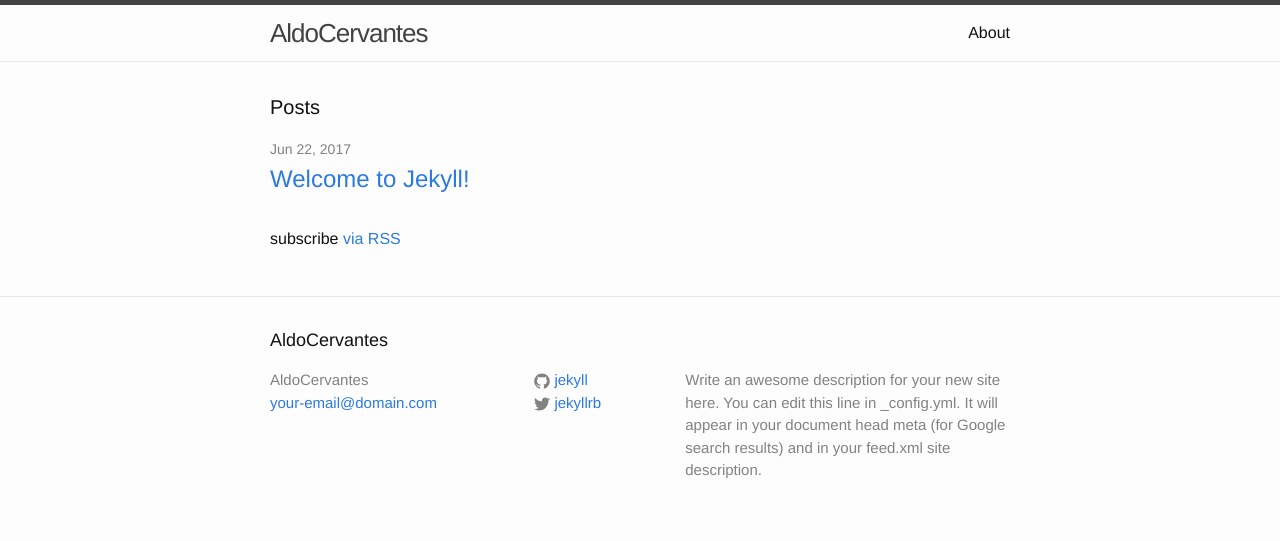
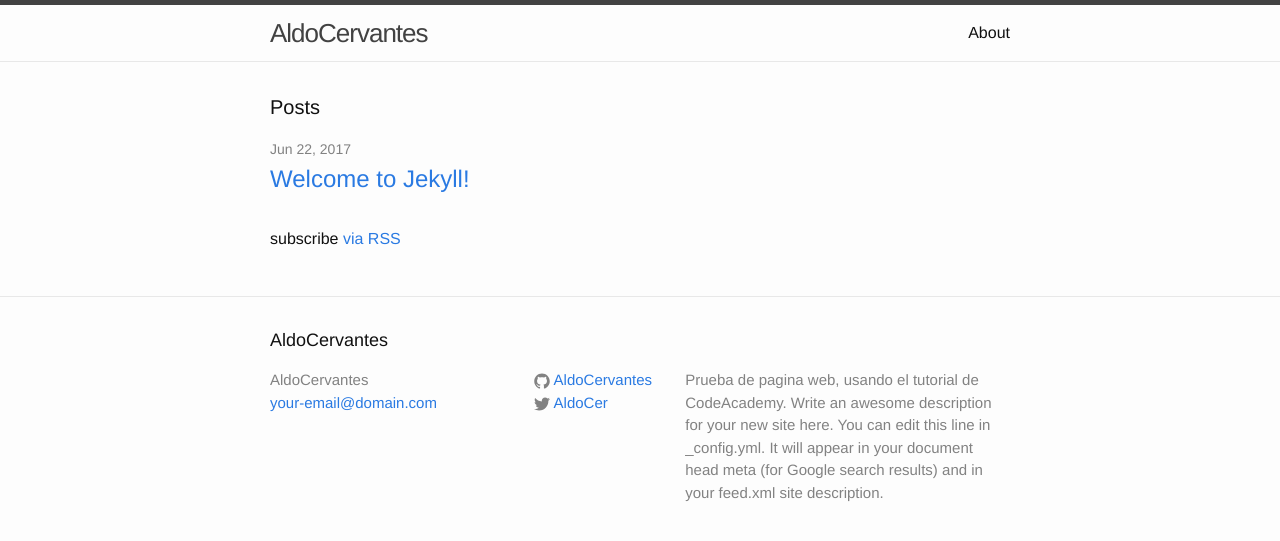
Before and after one commit to AldoCervantes/AldoCervantes.github.io, a Jekyll site: the page built from index.html, in a window 1280 px wide. Shown: the top 541 px of the page. Built offline with Jekyll 4.4.1, drawn with Linux system fonts in a browser that asks for light colours.

Commit message:
Update _config.yml

```diff
--- a/_config.yml
+++ b/_config.yml
@@ -9,13 +9,14 @@
 title: AldoCervantes
 email: your-email@domain.com
 description: > # this means to ignore newlines until "baseurl:"
+  Prueba de pagina web, usando el tutorial de CodeAcademy.
   Write an awesome description for your new site here. You can edit this
   line in _config.yml. It will appear in your document head meta (for
   Google search results) and in your feed.xml site description.
 baseurl: "" # the subpath of your site, e.g. /blog
 url: "http://yourdomain.com" # the base hostname & protocol for your site
-twitter_username: jekyllrb
-github_username:  jekyll
+twitter_username: AldoCer
+github_username:  AldoCervantes
 
 # Build settings
 markdown: kramdown
```
